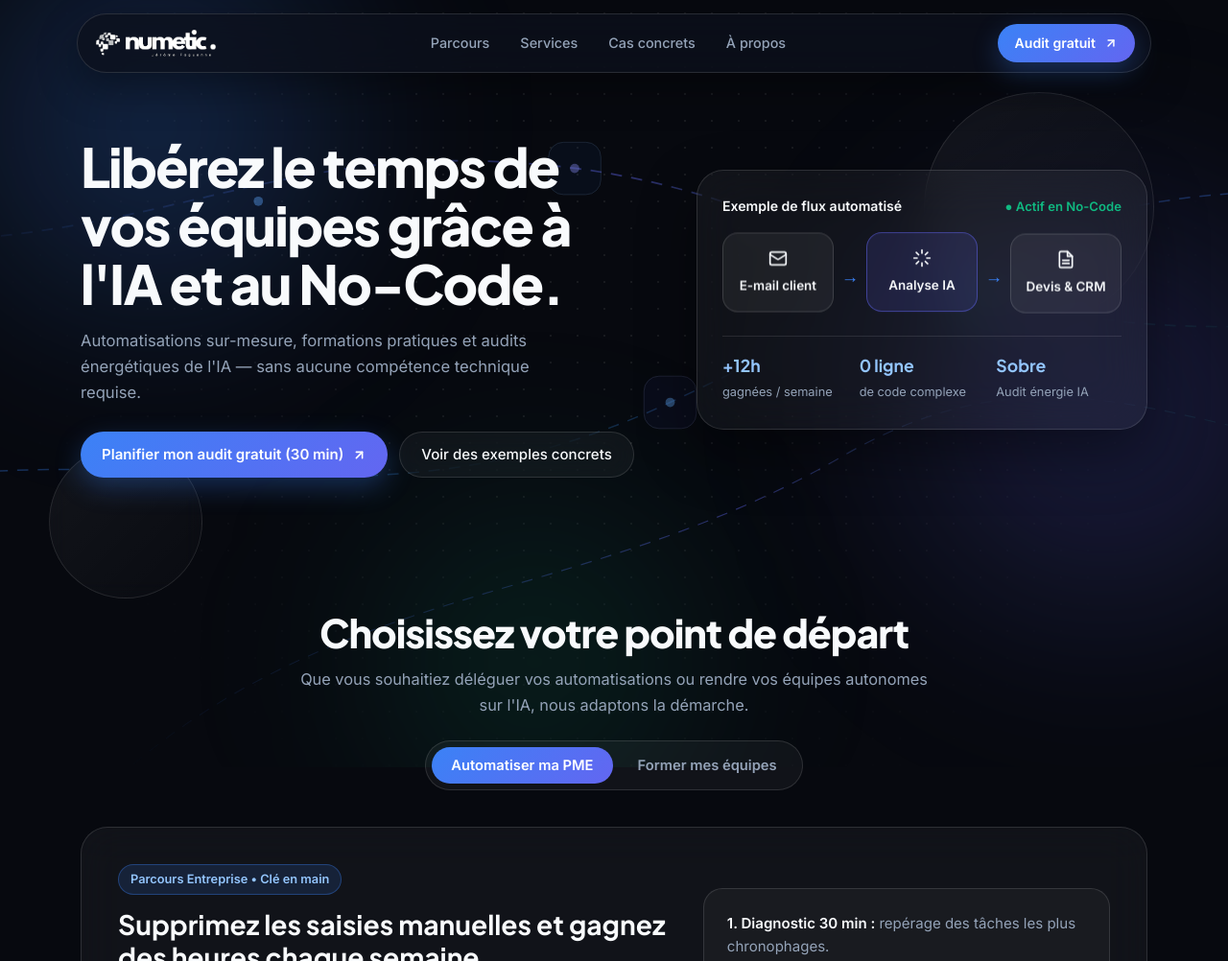
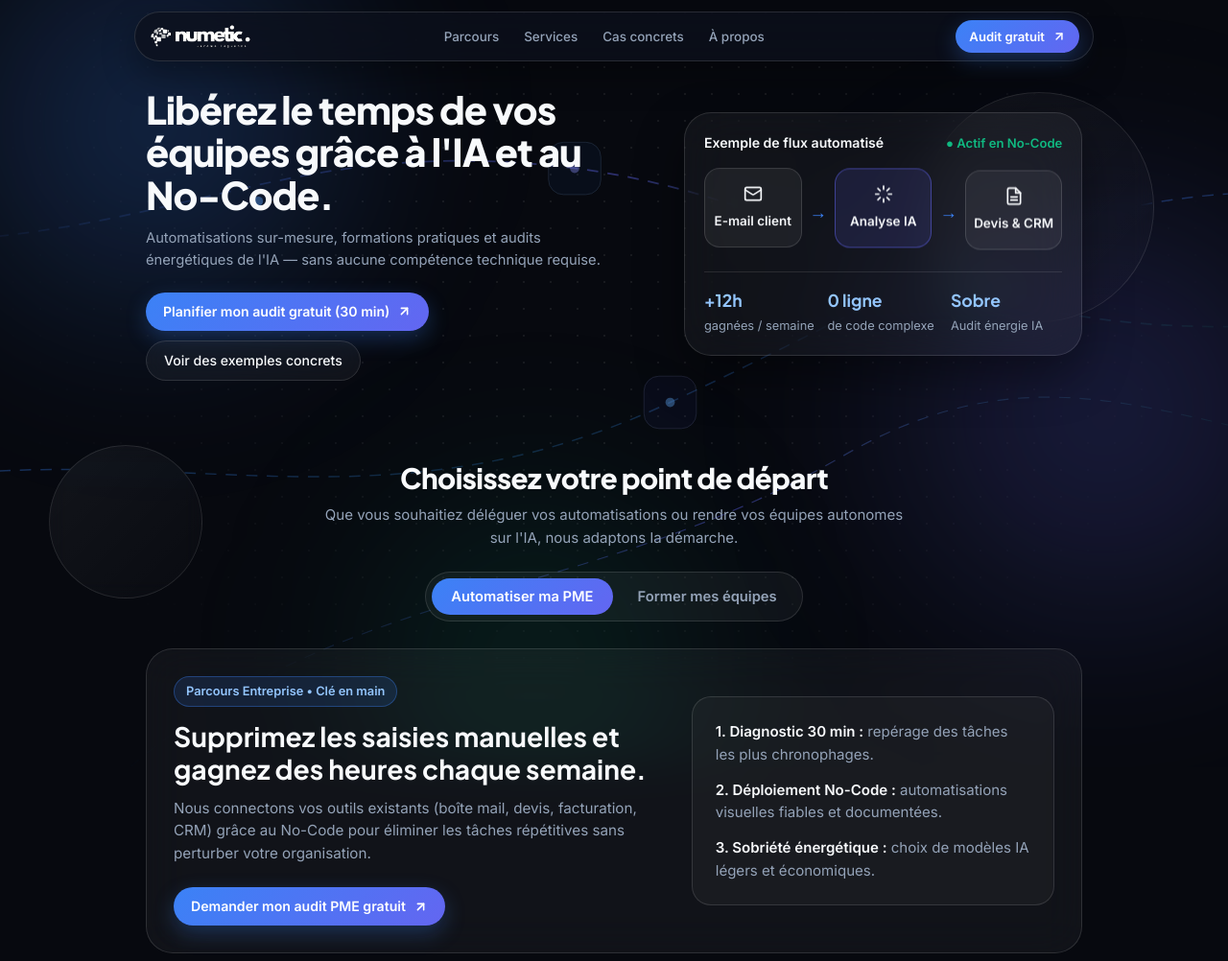
Before and after one commit to jeromefoguenne-eng/numetic, a plain HTML site: page index.html in a window 1280 px wide. Shown: the top 1002 px of the page at 96% size. Drawn offline with Linux system fonts and the light colour scheme.

Commit message:
Scale down typography and spacing, bump cache v=20261114b

```diff
--- a/index.html
+++ b/index.html
@@ -8,7 +8,7 @@
     <link rel="preconnect" href="https://fonts.googleapis.com">
     <link rel="preconnect" href="https://fonts.gstatic.com" crossorigin>
     <link href="https://fonts.googleapis.com/css2?family=Inter:wght@400;500;600&family=Plus+Jakarta+Sans:wght@600;700;800&display=swap" rel="stylesheet">
-    <link rel="stylesheet" href="style.css?v=20261114">
+    <link rel="stylesheet" href="style.css?v=20261114b">
     <link rel="icon" type="image/png" href="images/favicon.png">
 </head>
 <body>
@@ -365,6 +365,6 @@
         </div>
     </footer>
 
-    <script src="app.js?v=20261114"></script>
+    <script src="app.js?v=20261114b"></script>
 </body>
 </html>
--- a/style.css
+++ b/style.css
@@ -39,7 +39,8 @@ body {
     background-color: var(--bg-base);
     color: var(--text-main);
     font-family: var(--font-body);
-    line-height: 1.6;
+    font-size: 0.95rem;
+    line-height: 1.55;
     overflow-x: hidden;
     -webkit-font-smoothing: antialiased;
 }
@@ -58,9 +59,9 @@ img {
     position: relative;
     z-index: 2;
     width: 100%;
-    max-width: 1160px;
+    max-width: 1020px;
     margin: 0 auto;
-    padding: 0 24px;
+    padding: 0 22px;
 }
 
 /* ==========================================================================
@@ -170,46 +171,46 @@ img {
     display: inline-flex;
     align-items: center;
     justify-content: center;
-    gap: 9px;
-    min-height: 46px;
-    padding: 11px 22px;
+    gap: 8px;
+    min-height: 40px;
+    padding: 9px 18px;
     border-radius: var(--radius-pill);
     background: linear-gradient(135deg, var(--accent-primary), var(--accent-secondary));
     color: #FFFFFF;
     font-family: var(--font-body);
-    font-size: 0.94rem;
+    font-size: 0.88rem;
     font-weight: 600;
     border: none;
     cursor: pointer;
-    box-shadow: 0 10px 28px rgba(59, 130, 246, 0.3);
+    box-shadow: 0 8px 22px rgba(59, 130, 246, 0.28);
     transition: transform 0.2s ease, filter 0.2s ease, box-shadow 0.2s ease;
 }
 
 .btn-primary:hover {
     transform: translateY(-2px);
     filter: brightness(1.08);
-    box-shadow: 0 14px 34px rgba(59, 130, 246, 0.4);
+    box-shadow: 0 12px 28px rgba(59, 130, 246, 0.38);
 }
 
 .btn-sm {
-    min-height: 40px;
-    padding: 8px 18px;
-    font-size: 0.88rem;
+    min-height: 34px;
+    padding: 6px 14px;
+    font-size: 0.82rem;
 }
 
 .btn-glass {
     display: inline-flex;
     align-items: center;
     justify-content: center;
-    min-height: 46px;
-    padding: 11px 22px;
+    min-height: 40px;
+    padding: 9px 18px;
     border-radius: var(--radius-pill);
     background: var(--bg-glass);
     border: 1px solid var(--border-glass);
     backdrop-filter: blur(14px);
     -webkit-backdrop-filter: blur(14px);
     color: var(--text-main);
-    font-size: 0.94rem;
+    font-size: 0.88rem;
     font-weight: 500;
     transition: background-color 0.2s ease, border-color 0.2s ease, transform 0.2s ease;
 }
@@ -230,29 +231,29 @@ img {
 
 .navbar-wrap {
     position: sticky;
-    top: 14px;
+    top: 12px;
     z-index: 100;
-    padding: 0 20px;
+    padding: 0 18px;
 }
 
 .navbar {
-    max-width: 1120px;
+    max-width: 1000px;
     margin: 0 auto;
     display: flex;
     align-items: center;
     justify-content: space-between;
-    gap: 16px;
-    padding: 10px 16px;
+    gap: 14px;
+    padding: 8px 14px;
     border-radius: var(--radius-pill);
     background: var(--bg-glass-strong);
     backdrop-filter: blur(22px);
     -webkit-backdrop-filter: blur(22px);
     border: 1px solid var(--border-glass);
-    box-shadow: 0 16px 40px rgba(0, 0, 0, 0.35);
+    box-shadow: 0 14px 34px rgba(0, 0, 0, 0.35);
 }
 
 .logo-img {
-    height: 34px;
+    height: 28px;
     width: auto;
     object-fit: contain;
 }
@@ -260,13 +261,13 @@ img {
 .nav-links {
     display: flex;
     align-items: center;
-    gap: 4px;
+    gap: 2px;
 }
 
 .nav-link {
-    padding: 8px 14px;
+    padding: 6px 12px;
     border-radius: var(--radius-pill);
-    font-size: 0.9rem;
+    font-size: 0.84rem;
     font-weight: 500;
     color: var(--text-muted);
     transition: color 0.2s ease, background-color 0.2s ease;
@@ -336,36 +337,36 @@ img {
 .hero-section {
     position: relative;
     z-index: 2;
-    padding: 64px 0 48px;
+    padding: 40px 0 32px;
 }
 
 .hero-grid {
     display: grid;
     grid-template-columns: 1.12fr 0.88fr;
     align-items: center;
-    gap: 44px;
+    gap: 32px;
 }
 
 .hero-copy h1 {
     font-family: var(--font-display);
-    font-size: clamp(2.15rem, 4.4vw, 3.6rem);
+    font-size: clamp(1.75rem, 3.1vw, 2.55rem);
     font-weight: 800;
-    line-height: 1.08;
-    letter-spacing: -0.03em;
-    margin: 18px 0 16px;
+    line-height: 1.12;
+    letter-spacing: -0.025em;
+    margin: 0 0 12px;
 }
 
 .hero-subtitle {
-    font-size: clamp(1rem, 1.3vw, 1.12rem);
+    font-size: clamp(0.92rem, 1.15vw, 1rem);
     color: var(--text-muted);
-    max-width: 530px;
-    margin-bottom: 28px;
+    max-width: 490px;
+    margin-bottom: 22px;
 }
 
 .hero-actions {
     display: flex;
     flex-wrap: wrap;
-    gap: 12px;
+    gap: 10px;
 }
 
 .glass-widget {
@@ -374,8 +375,8 @@ img {
     -webkit-backdrop-filter: blur(26px);
     border: 1px solid var(--border-glass);
     border-radius: var(--radius-xl);
-    padding: 26px;
-    box-shadow: 0 24px 60px rgba(0, 0, 0, 0.42);
+    padding: 20px;
+    box-shadow: 0 20px 50px rgba(0, 0, 0, 0.4);
     will-change: transform;
 }
 
@@ -471,31 +472,32 @@ img {
 .section {
     position: relative;
     z-index: 2;
-    padding: 76px 0;
+    padding: 52px 0;
+    scroll-margin-top: 80px;
 }
 
 .section-header {
-    max-width: 680px;
-    margin-bottom: 42px;
+    max-width: 620px;
+    margin-bottom: 30px;
 }
 
 .section-header.centered {
-    margin: 0 auto 38px;
+    margin: 0 auto 28px;
     text-align: center;
 }
 
 .section-header h2 {
     font-family: var(--font-display);
-    font-size: clamp(1.8rem, 3.2vw, 2.6rem);
+    font-size: clamp(1.4rem, 2.3vw, 1.9rem);
     font-weight: 800;
-    line-height: 1.15;
-    letter-spacing: -0.025em;
-    margin: 14px 0 12px;
+    line-height: 1.18;
+    letter-spacing: -0.02em;
+    margin: 0 0 10px;
 }
 
 .section-header p {
     color: var(--text-muted);
-    font-size: 1.02rem;
+    font-size: 0.94rem;
 }
 
 .glass-panel {
@@ -554,9 +556,9 @@ img {
 .parcours-card {
     display: grid;
     grid-template-columns: 1.15fr 0.85fr;
-    gap: 36px;
+    gap: 28px;
     align-items: center;
-    padding: 38px;
+    padding: 28px;
 }
 
 .card-tag {
@@ -616,7 +618,7 @@ img {
     -webkit-backdrop-filter: blur(20px);
     border: 1px solid var(--border-glass);
     border-radius: var(--radius-lg);
-    padding: 28px;
+    padding: 22px;
     transition: transform 0.25s ease, border-color 0.25s ease;
 }
 
@@ -685,14 +687,14 @@ img {
 
 .glass-card h3 {
     font-family: var(--font-display);
-    font-size: 1.2rem;
+    font-size: 1.06rem;
     font-weight: 700;
-    margin-bottom: 8px;
+    margin-bottom: 6px;
 }
 
 .glass-card p {
     color: var(--text-muted);
-    font-size: 0.95rem;
+    font-size: 0.9rem;
 }
 
 /* ==========================================================================
@@ -737,16 +739,16 @@ img {
 
 .about-panel {
     display: grid;
-    grid-template-columns: 1fr 220px;
-    gap: 36px;
+    grid-template-columns: 1fr 180px;
+    gap: 28px;
     align-items: center;
-    padding: 38px;
+    padding: 28px;
 }
 
 .about-content h2 {
     font-family: var(--font-display);
-    font-size: clamp(1.8rem, 3vw, 2.4rem);
-    margin: 14px 0 18px;
+    font-size: clamp(1.4rem, 2.3vw, 1.85rem);
+    margin: 0 0 12px;
 }
 
 .about-content p {
@@ -775,7 +777,7 @@ img {
 
 .avatar-frame {
     width: 100%;
-    max-width: 220px;
+    max-width: 180px;
     margin: 0 auto;
     border-radius: var(--radius-lg);
     overflow: hidden;
@@ -848,7 +850,7 @@ img {
 }
 
 .contact-form {
-    padding: 32px;
+    padding: 24px;
 }
 
 .form-grid {
```
